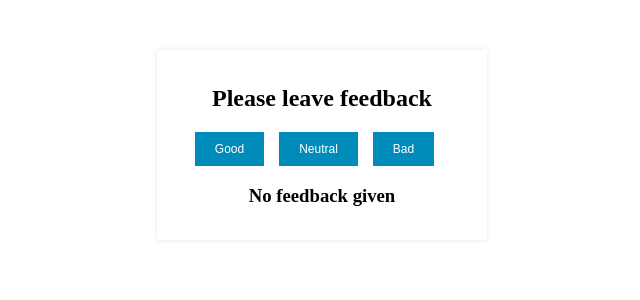
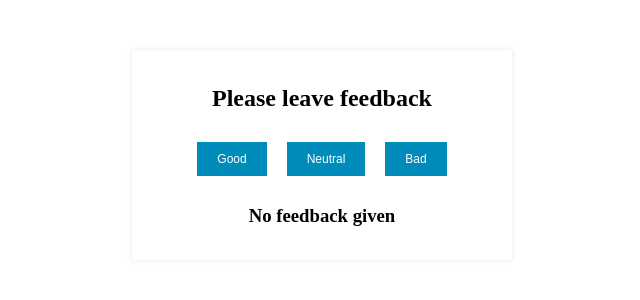
Before and after one commit to gts-work/goit-react-hw-02-feedback, a React (Create React App) app: page / in a window 1280 px wide. Shown: the top 300 px of the page, without its empty margins (318-958 px from the left). Built offline with nearby package versions, Linux system fonts and the light colour scheme; the HTML template or start-up script is replaced by a standard one.

Commit message:
updated styles

```diff
--- a/src/components/Feedback/Feedback.module.css
+++ b/src/components/Feedback/Feedback.module.css
@@ -1,7 +1,7 @@
 .feedbackBlock {
   display: block;
 
-  max-width: 300px;
+  max-width: 350px;
   height: auto;
 
   margin-left: auto;
@@ -26,7 +26,7 @@
   display: inline-block;
 
   padding: 10px 20px;
-  margin-right: 15px;
+  margin: 10px;
 
   background-color: #008cba;
 
@@ -45,3 +45,11 @@
 
   color: azure;
 }
+
+.options {
+  display: flex;
+
+  justify-content: space-between;
+
+  margin: -10px;
+}
--- a/src/components/Feedback/Options.js
+++ b/src/components/Feedback/Options.js
@@ -12,7 +12,7 @@ const FEEDBACK_BUTTON = [
 class Options extends Component {
   render() {
     return (
-      <div>
+      <div className={StyleSheet.options}>
         {FEEDBACK_BUTTON.map(({ id, label, value }) => (
           <OptionItem
             key={id}
```
